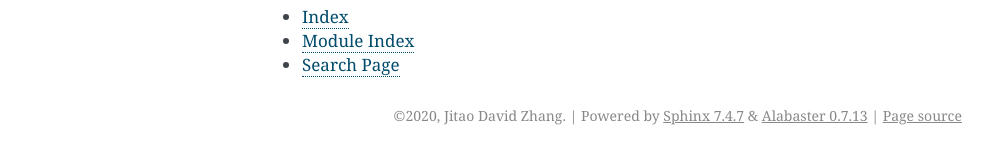
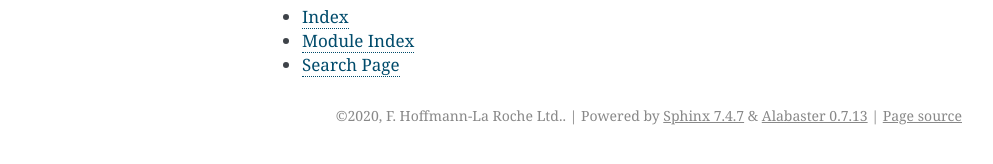
Before and after one commit to bedapub/HBVouroboros, a Sphinx documentation site: the page built from docs/index.rst, in a window 1280 px wide. Shown: the part 325-489 px from the top of the page, without its empty margins (148-1141 px from the left). Built offline with Sphinx 7.4.7, drawn with Linux system fonts in a browser that asks for light colours.

Commit message:
F. Hoffmann-La Roche holds the copyright

```diff
--- a/docs/conf.py
+++ b/docs/conf.py
@@ -53,7 +53,7 @@ master_doc = 'index'
 
 # General information about the project.
 project = 'HBVouroboros'
-copyright = '2020, Jitao David Zhang'
+copyright = '2020, F. Hoffmann-La Roche Ltd.'
 author = 'Jitao David Zhang'
 
 # The version info for the project you're documenting, acts as replacement for
```
